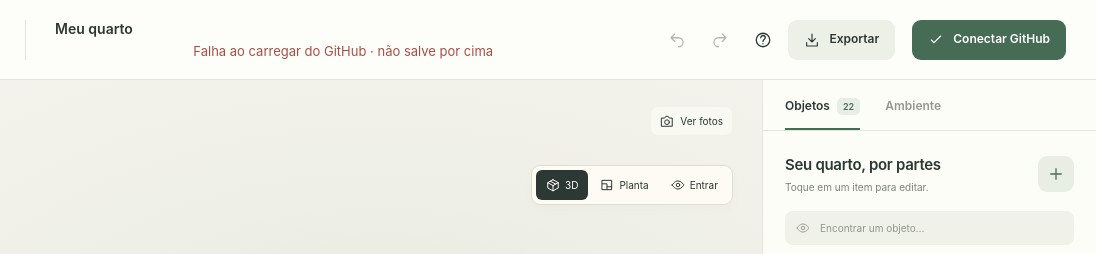
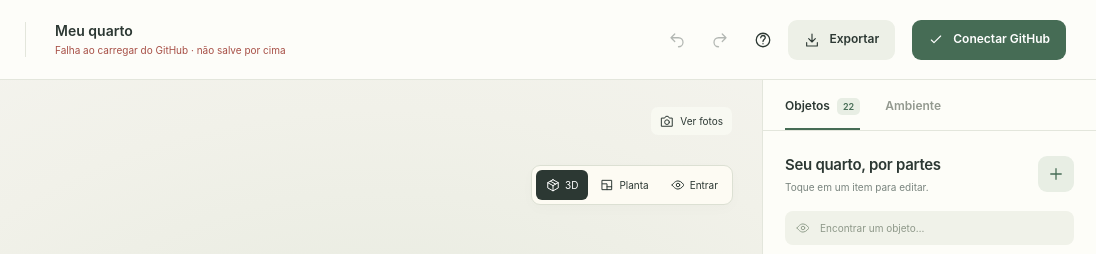
Before and after one commit to henriquegbianchini/meu-quarto-3d, a website with bundled scripts: page index.html in a window 1280 px wide. Shown: the top 254 px of the page, 184-1280 px from the left. Built offline with nearby package versions, Linux system fonts and the light colour scheme; no server answers.

Commit message:
style: improve keyboard and small-screen GitHub sync status

```diff
--- a/style.css
+++ b/style.css
@@ -72,3 +72,10 @@
  #github-connect svg{display:none}
  .plan-canvas{inset:150px 1px 88px}
 }
+
+
+.save-status-button{padding:0;border:0;background:transparent;color:var(--muted);font-size:10px;text-align:left;cursor:pointer;max-width:265px;line-height:1.3}
+.save-status-button:hover{text-decoration:underline;text-underline-offset:3px}
+.save-status-button:focus-visible{outline:2px solid #638f70;outline-offset:3px;border-radius:3px}
+@media(max-width:730px){.save-status-button{font-size:9px;max-width:155px}}
+@media(max-width:400px){.save-status-button{max-width:118px;font-size:9px}}
```
